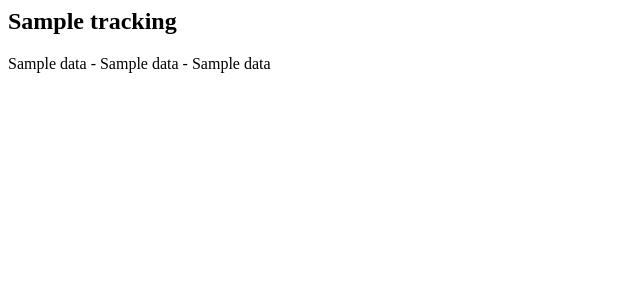
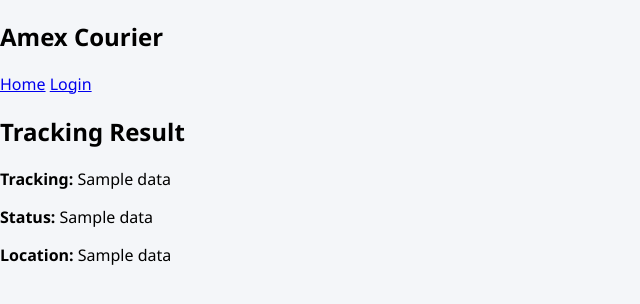
Before and after one commit to amexlabs-ui/amex-courier, a Flask app: template templates/tracking.html in a window 1280 px wide. Shown: the top 304 px of the page, without its empty margins (0-640 px from the left). Run offline with Flask 3, Linux system fonts and the light colour scheme; the template is opened without the code that fills it: most values are stand-ins (such as "Sample title", 1, 10 or a date in 2020).

Commit message:
Update tracking.html to extend base template and display data

```diff
--- a/templates/tracking.html
+++ b/templates/tracking.html
@@ -1,9 +1,14 @@
-<div class="card">
+{% extends "base.html" %}
+{% block content %}
 
-<h2>{{tracking}}</h2>
+<h2>Tracking Result</h2>
 
-{% for row in data %}
-<p>{{row[4]}} - {{row[2]}} - {{row[3]}}</p>
-{% endfor %}
+{% if data %}
+<p><b>Tracking:</b> {{ data[1] }}</p>
+<p><b>Status:</b> {{ data[2] }}</p>
+<p><b>Location:</b> {{ data[3] }}</p>
+{% else %}
+<p>Not Found</p>
+{% endif %}
 
-</div>
+{% endblock %}
```
